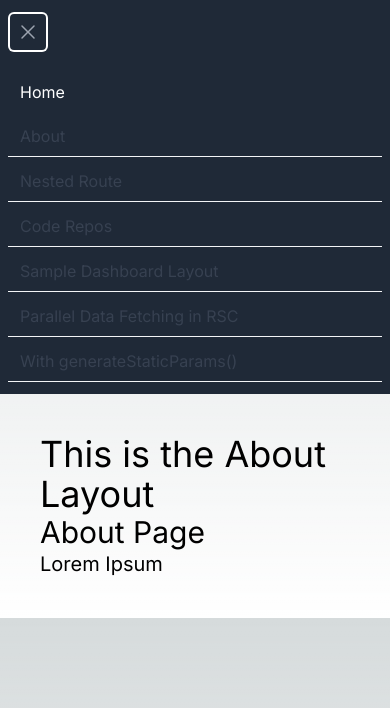
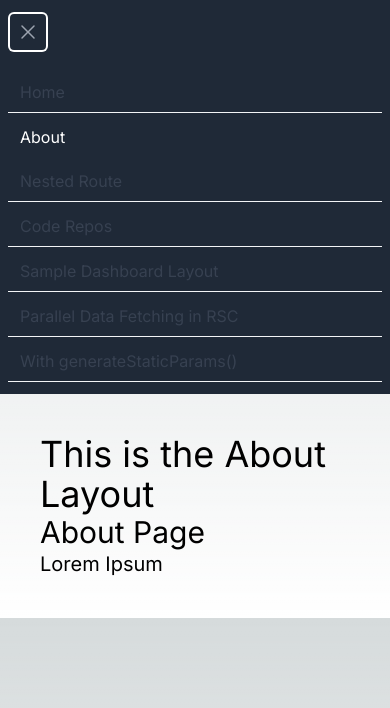
Before and after one commit to Ben888GitHub/nextjs-app-router, a Next.js app: page /about in a window 390 px wide. Both pictures are taken after a click on the button "Open main menu". Shown: the top 708 px of the page. Built offline with nearby package versions, Linux system fonts and the light colour scheme.

Commit message:
add dynamic active link in mobile device

```diff
--- a/app/components/Header.js
+++ b/app/components/Header.js
@@ -60,7 +60,7 @@ const Header = () => {
 									key={href}
 									href={href}
 									className={
-										href === '/' ? variants.homeClass : variants.navClass
+										href === pathname ? variants.homeClass : variants.navClass
 									}
 									aria-current="page"
 								>
```
